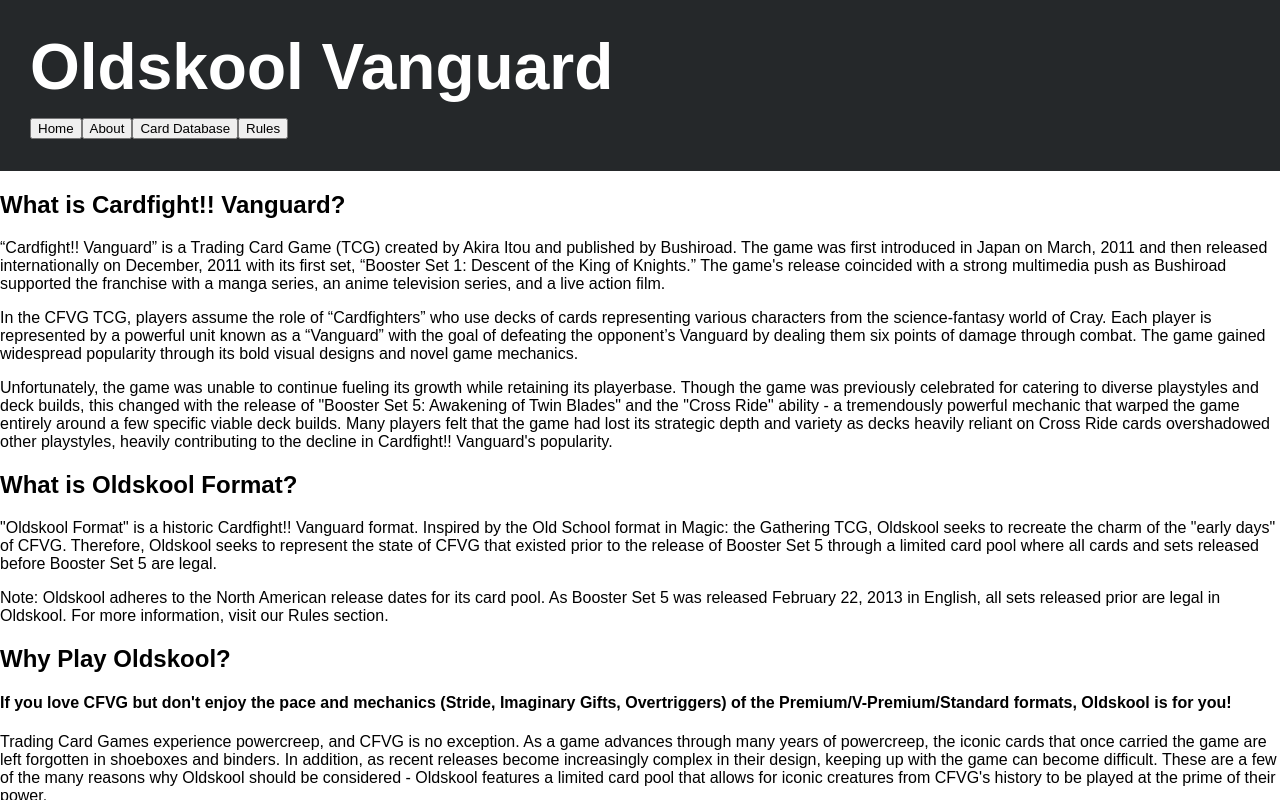
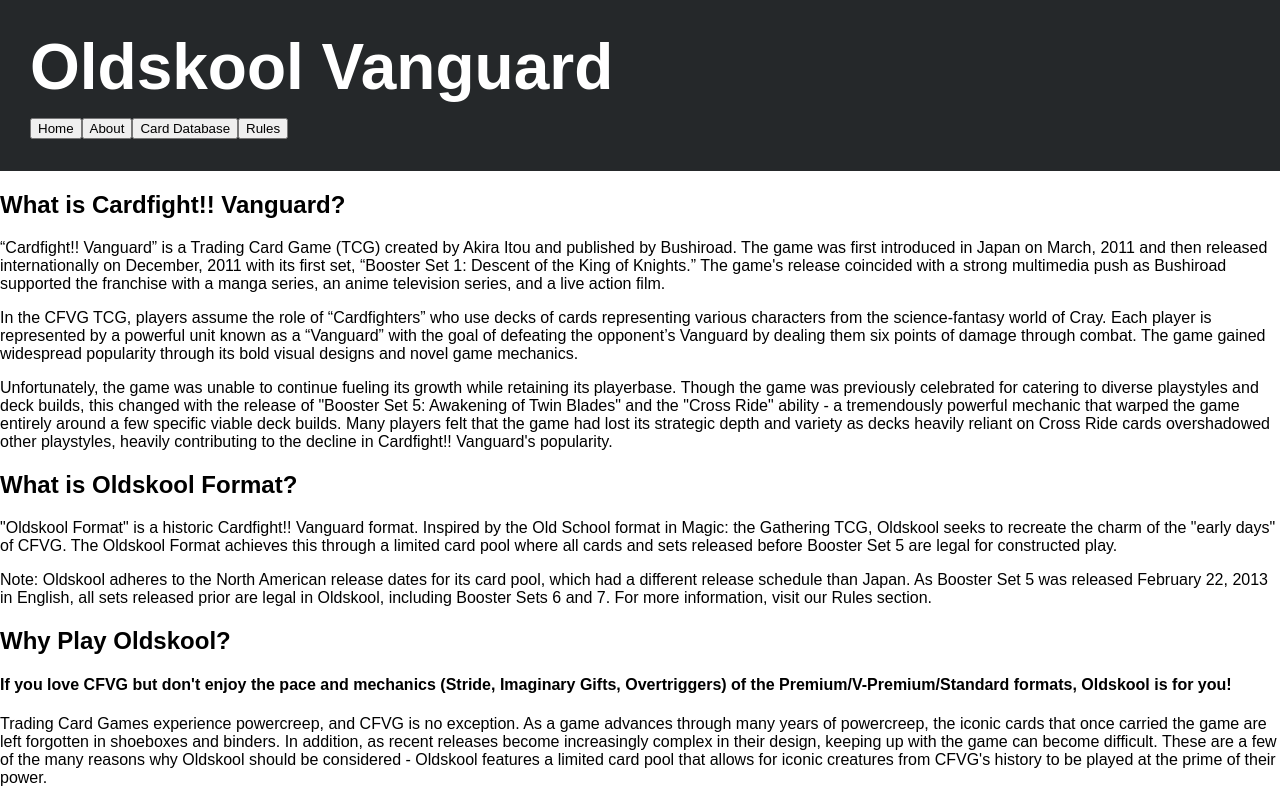
Before and after one commit to oldskool-vg/oldskool, a React (Create React App) app in the folder src/main/ui/: page / in a window 1280 px wide. Both pictures are taken after a click on the button "About". Shown: the top 800 px of the page. Built offline with nearby package versions, Linux system fonts and the light colour scheme.

Commit message:
Revised "About" page descriptions

```diff
--- a/src/main/ui/src/components/About/index.tsx
+++ b/src/main/ui/src/components/About/index.tsx
@@ -11,15 +11,16 @@
       </div>
       <div>
         <h2>What is Oldskool Format?</h2>
-        <p>"Oldskool Format" is a historic Cardfight!! Vanguard format. Inspired by the Old School format in Magic: the Gathering TCG, Oldskool seeks to recreate the charm of the "early days" of CFVG.  Therefore, Oldskool seeks to represent the state of CFVG that existed prior to the release of Booster Set 5 through a limited card pool where all cards and sets released before Booster Set 5 are legal.</p>
-        <p>Note: Oldskool adheres to the North American release dates for its card pool. As Booster Set 5 was released February 22, 2013 in English, all sets released prior are legal in Oldskool. For more information, visit our Rules section.</p>
+        <p>"Oldskool Format" is a historic Cardfight!! Vanguard format. Inspired by the Old School format in Magic: the Gathering TCG, Oldskool seeks to recreate the charm of the "early days" of CFVG.  The Oldskool Format achieves this through a limited card pool where all cards and sets released before Booster Set 5 are legal for constructed play.</p>
+        <p>Note: Oldskool adheres to the North American release dates for its card pool, which had a different release schedule than Japan. As Booster Set 5 was released February 22, 2013 in English, all sets released prior are legal in Oldskool, including Booster Sets 6 and 7. For more information, visit our Rules section.</p>
       </div>
       <div>
         <h2>Why Play Oldskool?</h2>
         <h4>If you love CFVG but don't enjoy the pace and mechanics (Stride, Imaginary Gifts, Overtriggers) of the Premium/V-Premium/Standard formats, Oldskool is for you!</h4>
         <p>Trading Card Games experience powercreep, and CFVG is no exception. As a game advances through many years of powercreep, the iconic cards that once carried the game are left forgotten in shoeboxes and binders. In addition, as recent releases become increasingly complex in their design, keeping up with the game can become difficult. These are a few of the many reasons why Oldskool should be considered - Oldskool features a limited card pool that allows for iconic creatures from CFVG's history to be played at the prime of their power.</p>
-        <p>As Oldskool represents the state of CFVG that existed prior to the release of Booster Set 5 in North America, Oldskool is a space for tremendous player expression in deckbuilding and playstyle. Oldskool encompasses a period of time featuring everything from fan-favorites to obscure build-arounds, preserving a broad diversity of strategies. In addition, because Oldskool uses the North American product release schedule in determining its card pool, the Oldskool format offers room for innovation that would not be viable in a format dominated by Cross Rides.</p>
-        <p>Give Oldskool a try! Stand up, Vanguard!</p>
+        <p>As Oldskool represents the state of CFVG that existed prior to the release of Booster Set 5 in North America, Oldskool is a space for tremendous player expression in deckbuilding and playstyle. Oldskool encompasses a period of time featuring everything from fan-favorites to obscure build-arounds, preserving a broad diversity of strategies. In addition, because Oldskool uses the North American product release schedule in determining its card pool, the Oldskool format offers room for innovation that would not be viable in a format dominated by Cross Rides. The power level of the cards present in Oldskool are in a sweet spot future formats miss - just high enough to encourage skillful play through resource management while low enough that blowout cards do not exist.</p>
+        <p>In summary, Oldskool captures the core fundamentals of what makes Cardfight Vanguard worth playing. The card pool supports tremendous deck diversity while catering to every playstyle imaginable, and the format is at the perfect pace to emphasize skillfully maneuvering your strategy to a winning position. We hope you'll give Oldskool a try.</p>
+        <p>"Stand Up, Vanguard!"</p>
       </div>
     </>
   )
```
